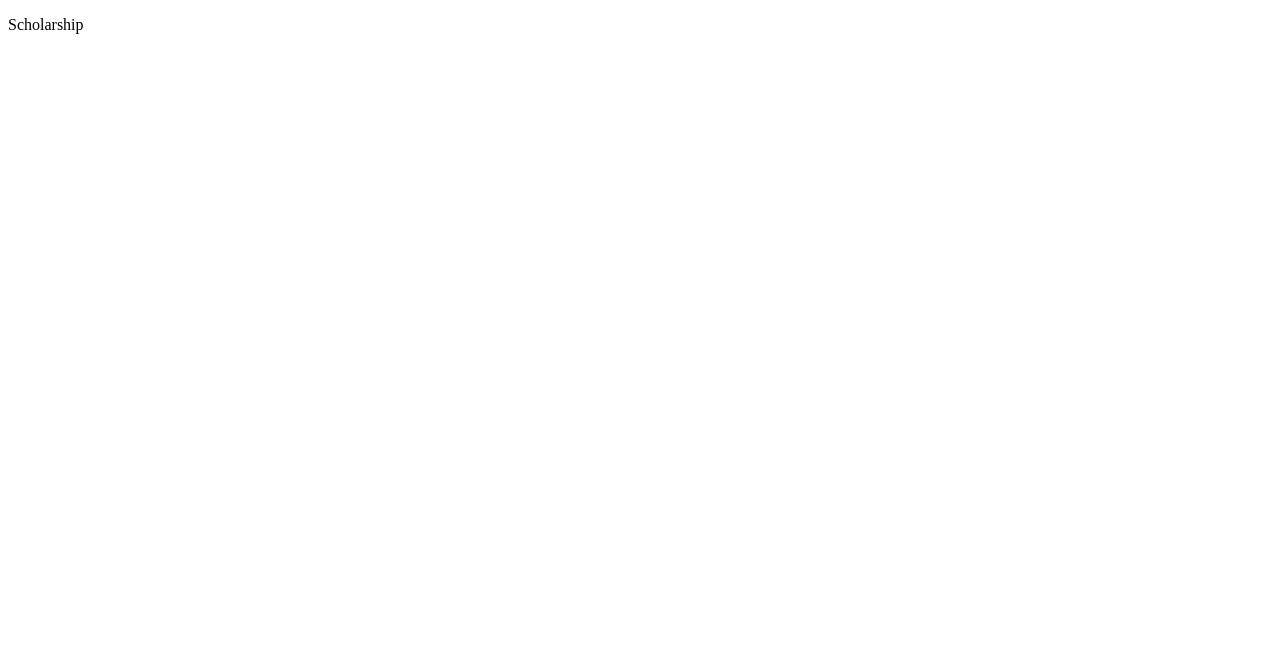
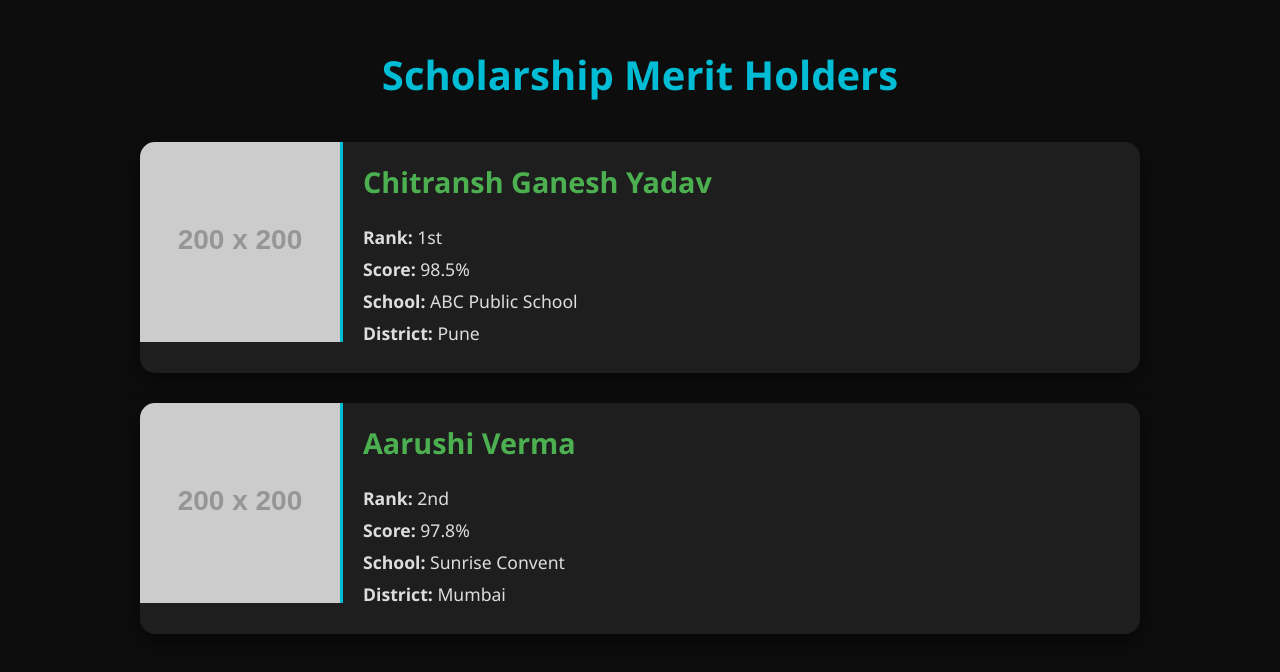
Before and after one commit to chitransh-maths/You-tube2520, a plain HTML site: page index.html in a window 1280 px wide. Drawn offline with Linux system fonts and the light colour scheme; placeholder pictures from the web are drawn by us.

Commit message:
Update index.html base of merit

```diff
--- a/index.html
+++ b/index.html
@@ -1,12 +1,154 @@
 <!DOCTYPE html>
 <html lang="en">
 <head>
-  <meta charset="UTF-8">
-  <meta name="viewport" content="width=device-width, initial-scale=1.0">
-  <meta http-equiv="X-UA-Compatible" content="ie=edge">
-  <title>Document</title>
+  <meta charset="UTF-8" />
+  <meta name="viewport" content="width=device-width, initial-scale=1.0"/>
+  <title>Scholarship Merit Holders</title>
+  <style>
+    body {
+      background-color: #0d0d0d;
+      color: #ffffff;
+      font-family: 'Segoe UI', sans-serif;
+      margin: 0;
+      padding: 20px;
+    }
+
+    .container {
+      max-width: 1000px;
+      margin: auto;
+      text-align: center;
+    }
+
+    h1 {
+      font-size: 2.5rem;
+      margin-bottom: 40px;
+      color: #00bcd4;
+      animation: slideDown 1s ease-out;
+    }
+
+    .card {
+      display: flex;
+      background-color: #1e1e1e;
+      border-radius: 15px;
+      overflow: hidden;
+      box-shadow: 0 8px 20px rgba(0, 0, 0, 0.5);
+      margin-bottom: 30px;
+      transition: transform 0.4s ease, box-shadow 0.4s ease;
+      animation: fadeInUp 1s ease forwards;
+    }
+
+    .card:hover {
+      transform: scale(1.03);
+      box-shadow: 0 12px 25px rgba(0, 188, 212, 0.5);
+    }
+
+    .student-photo img {
+      width: 200px;
+      height: 200px;
+      object-fit: cover;
+      border-right: 3px solid #00bcd4;
+    }
+
+    .student-info {
+      padding: 20px;
+      text-align: left;
+      flex-grow: 1;
+    }
+
+    .student-info h2 {
+      margin-top: 0;
+      color: #4caf50;
+      font-size: 1.8rem;
+    }
+
+    .student-info p {
+      margin: 8px 0;
+      font-size: 1.1rem;
+      color: #ddd;
+    }
+
+    /* Animations */
+    @keyframes fadeInUp {
+      0% {
+        opacity: 0;
+        transform: translateY(30px);
+      }
+      100% {
+        opacity: 1;
+        transform: translateY(0);
+      }
+    }
+
+    @keyframes slideDown {
+      0% {
+        opacity: 0;
+        transform: translateY(-30px);
+      }
+      100% {
+        opacity: 1;
+        transform: translateY(0);
+      }
+    }
+
+    /* Responsive */
+    @media (max-width: 700px) {
+      .card {
+        flex-direction: column;
+        align-items: center;
+      }
+
+      .student-photo img {
+        border-right: none;
+        border-bottom: 3px solid #00bcd4;
+      }
+
+      .student-info {
+        text-align: center;
+      }
+    }
+  </style>
 </head>
 <body>
-  <p>Scholarship</p>
+  <div class="container">
+    <h1>Scholarship Merit Holders</h1>
+
+    <!-- Student Card 1 -->
+    <div class="card">
+      <div class="student-photo">
+        <img src="https://via.placeholder.com/200x200?text=Student+1" alt="Student Photo">
+      </div>
+      <div class="student-info">
+        <h2>Chitransh Ganesh Yadav</h2>
+        <p><strong>Rank:</strong> 1st</p>
+        <p><strong>Score:</strong> 98.5%</p>
+        <p><strong>School:</strong> ABC Public School</p>
+        <p><strong>District:</strong> Pune</p>
+      </div>
+    </div>
+
+    <!-- Student Card 2 -->
+    <div class="card">
+      <div class="student-photo">
+        <img src="https://via.placeholder.com/200x200?text=Student+2" alt="Student Photo">
+      </div>
+      <div class="student-info">
+        <h2>Aarushi Verma</h2>
+        <p><strong>Rank:</strong> 2nd</p>
+        <p><strong>Score:</strong> 97.8%</p>
+        <p><strong>School:</strong> Sunrise Convent</p>
+        <p><strong>District:</strong> Mumbai</p>
+      </div>
+    </div>
+
+    <!-- Add more cards here -->
+  </div>
+
+  <script>
+    // Optional animation delay for multiple cards
+    const cards = document.querySelectorAll('.card');
+    cards.forEach((card, index) => {
+      card.style.animationDelay = `${index * 0.3}s`;
+    });
+  </script>
 </body>
-</html>
+  </html>
```
